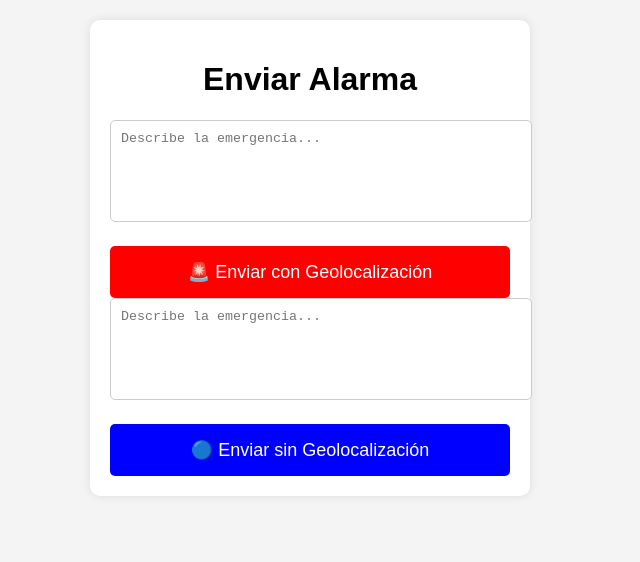
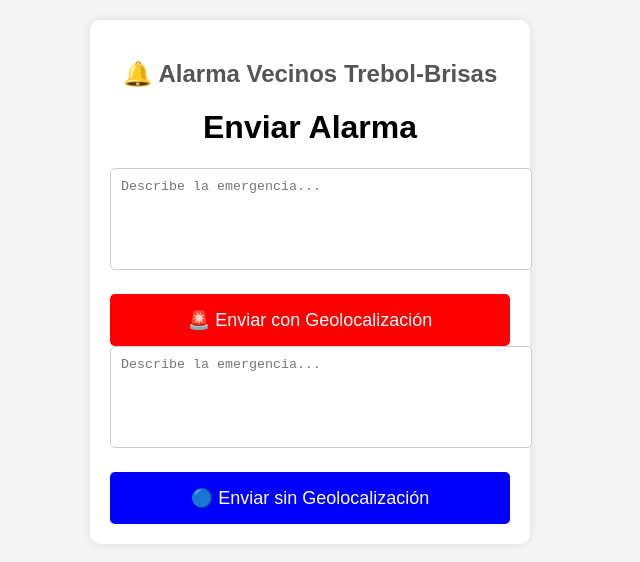
Before and after one commit to larrysit0/optimus, a plain HTML site: page index.html in a window 1280 px wide. Shown: the whole page, without its empty margins (330-970 px from the left). Drawn offline with Linux system fonts and the light colour scheme.

Commit message:
Update index.html

```diff
--- a/index.html
+++ b/index.html
@@ -7,7 +7,12 @@
     <link rel="stylesheet" href="styles.css">  <!-- Archivo CSS -->
 </head>
 <body>
+
     <div class="container">
+
+        <!-- Título principal personalizado -->
+        <h2 style="color: #555; margin-bottom: 10px;">🔔 Alarma Vecinos Trebol-Brisas</h2>
+
         <h1>Enviar Alarma</h1>
 
         <!-- Botón Rojo con Casillero -->
```
